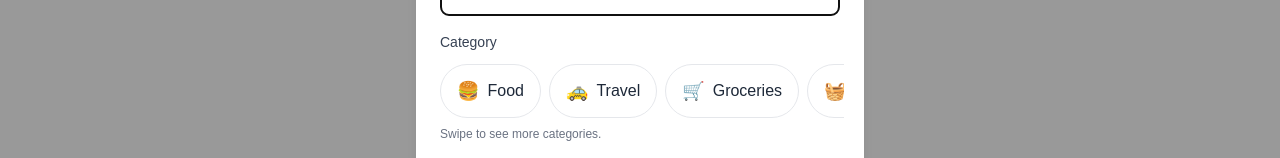
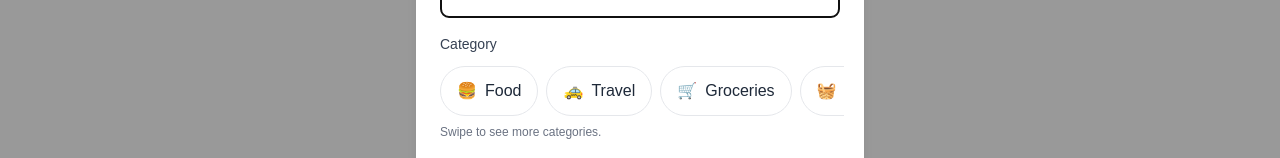
Before and after one commit to ramblersm/spentit, a Next.js app: page / in a window 1280 px wide. Both pictures are taken after a click on the button "Add expense". Shown: the part 272-430 px from the top of the page. Built offline with nearby package versions, Linux system fonts and the light colour scheme.

Commit message:
Update CategoryChips.tsx

```diff
--- a/src/components/CategoryChips.tsx
+++ b/src/components/CategoryChips.tsx
@@ -27,7 +27,7 @@ export default function CategoryChips({ value, onChange, className }: Props) {
          // CategoryChips.tsx  → inside map() button className
 className={[
   "shrink-0 inline-flex items-center gap-2",
-  "px-4 py-3 rounded-full border text-base min-h-11",
+  "px-4 py-3 rounded-full border text-base",
   "bg-white text-gray-800 border-gray-200",
   "dark:bg-zinc-900 dark:text-zinc-100 dark:border-zinc-800",
   "transition-colors active:scale-95",
@@ -36,7 +36,7 @@ className={[
     : "hover:bg-gray-50 dark:hover:bg-zinc-800",
 ].join(" ")}
             >
-              <span className="text-lg">{c.icon}</span>
+              <span className="text-base">{c.icon}</span>
               <span>{c.label}</span>
             </button>
           );
```
